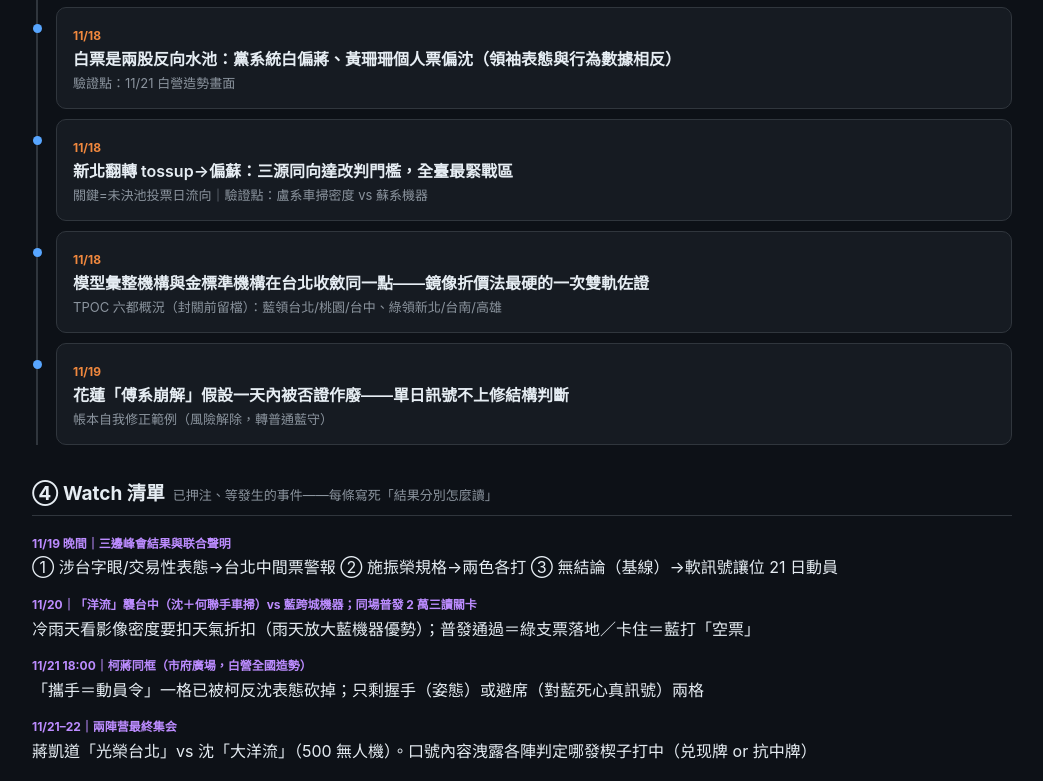
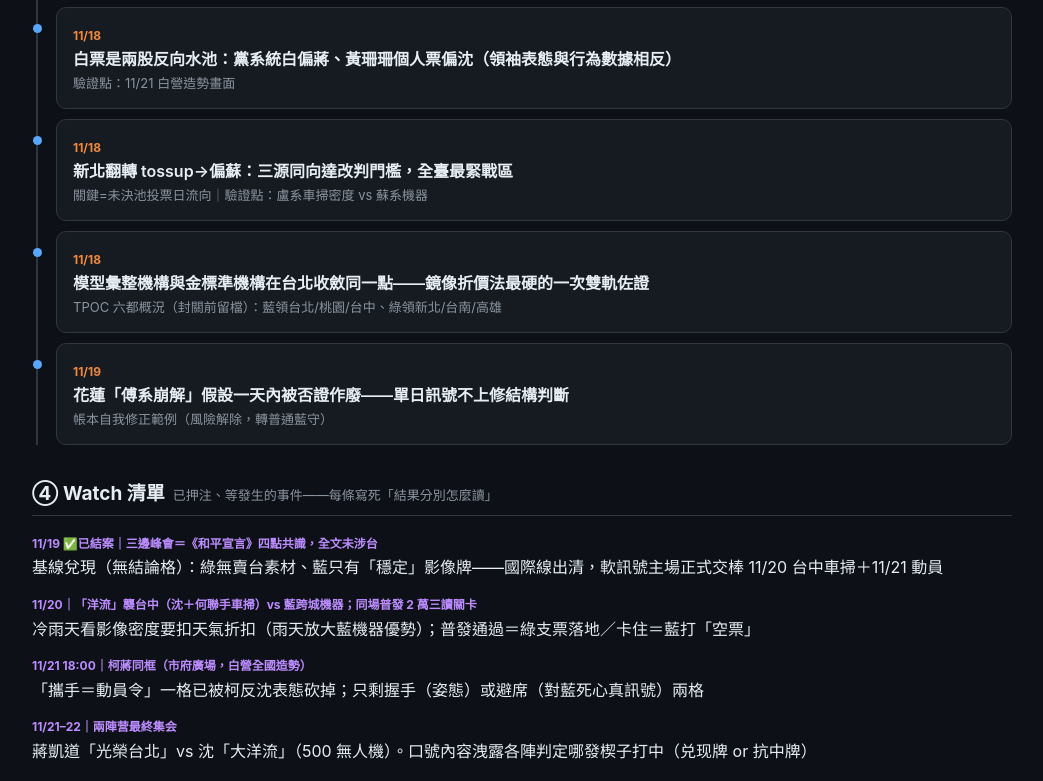
Before and after one commit to fykuo/tw-election-dash, a plain HTML site: page d-a8xqg6ornt/index.html in a window 1280 px wide. Shown: the part 1865-2646 px from the top of the page, without its empty margins (118-1161 px from the left). Drawn offline with Linux system fonts and the light colour scheme.

Commit message:
11/19 結案：三邊和平宣言未涉台

```diff
--- a/d-a8xqg6ornt/index.html
+++ b/d-a8xqg6ornt/index.html
@@ -66,7 +66,7 @@
   <div class="card"><span class="date">11/17</span><div class="concl">台中唯一公辦政見會：何欣純氣勢壓場＋「配偶零承攬」反向將軍</div><div class="ev">綠拿議題制高點，江閉關備戰由妻代打（ET/自由 11/17）</div></div>
   <div class="card"><span class="date">11/18</span><div class="concl">民調封關生效；川普抵深圳、習近平親接機（半世紀首例）</div><div class="ev">國際線進場填補民調真空（中天/BBC 11/18）</div></div>
   <div class="card"><span class="date">11/18–19</span><div class="concl">柯文哲放話「小草絕不投沈」但保留 21 日「來者是客」</div><div class="ev">柯用反沈表態保留合體空間；沈僅回「選民是獨立個體」（UDN/自由 11/18-19）</div></div>
-  <div class="card"><span class="date">11/19</span><div class="concl">美中俄三邊峰會深圳登場（14:30 三邊，联合聲明未定）</div><div class="ev">「雅爾達」敘事已進場；結果與涉台字眼待報（中央社/華視 11/19）</div></div>
+  <div class="card"><span class="date">11/19 18:00</span><div class="concl">三邊會談落幕（91 分鐘）：三方共發《和平宣言》四點共識——核戰打不得、戰略穩定對話、增加石油供應、防止核擴散；全文未涉台灣</div><div class="ev">無賣台素材也無利多素材＝基線（不預期有結論）兌現；「雅爾達」只剩影像沒有文本，對平手盤中性偏藍（台視/風傳媒/Newtalk 11/19）</div></div>
   <div class="card"><span class="date">11/19</span><div class="concl">藍白合全面執行：黃國昌＋傅崐萁＋徐榛蔚聯手挺游淑貞（花蓮）</div><div class="ev">諸侯「快速合流」而非崩解；同週跨城機器對撞（公視/KMT官網/自由 11/19）</div></div>
   <div class="card"><span class="date">11/19 晚</span><div class="concl">「能力框架」楔子全國化：光電議題升為高雄主戰場（柯「一定拆除」防守 vs 賴進攻）、雙北打「做事的連線」、黃國昌已與蔣合體掃街</div><div class="ev">三城市同一楔子＋黨系統白開始走動＝白票兩股水池的「黨系統」那股先動（中央社/自由/好新聞 11/19）</div></div>
   <div class="card"><span class="date">11/19</span><div class="concl">藍楔子定型：從「兑现記錄」（光電）扩展到「資源」（無人機＝總統級資源說）</div><div class="ev">與 11/16「抗中讓位能力框架」判斷同線（UDN/Yahoo 11/18-19）</div></div>
@@ -86,8 +86,8 @@
 
 <h2>④ Watch 清單<small>已押注、等發生的事件——每條寫死「結果分別怎麼讀」</small></h2>
 <ul class="watch">
-  <li><span class="tag">11/19 晚間｜三邊峰會結果與联合聲明</span><br>
-    ① 涉台字眼/交易性表態→台北中間票警報 ② 施振榮規格→兩色各打 ③ 無結論（基線）→軟訊號讓位 21 日動員</li>
+  <li><span class="tag">11/19 ✅已結案｜三邊峰會＝《和平宣言》四點共識，全文未涉台</span><br>
+    基線兌現（無結論格）：綠無賣台素材、藍只有「穩定」影像牌——國際線出清，軟訊號主場正式交棒 11/20 台中車掃＋11/21 動員</li>
   <li><span class="tag">11/20｜「洋流」襲台中（沈＋何聯手車掃）vs 藍跨城機器；同場普發 2 萬三讀關卡</span><br>
     冷雨天看影像密度要扣天氣折扣（雨天放大藍機器優勢）；普發通過＝綠支票落地／卡住＝藍打「空票」</li>
   <li><span class="tag">11/21 18:00｜柯蔣同框（市府廣場，白營全國造勢）</span><br>
```
